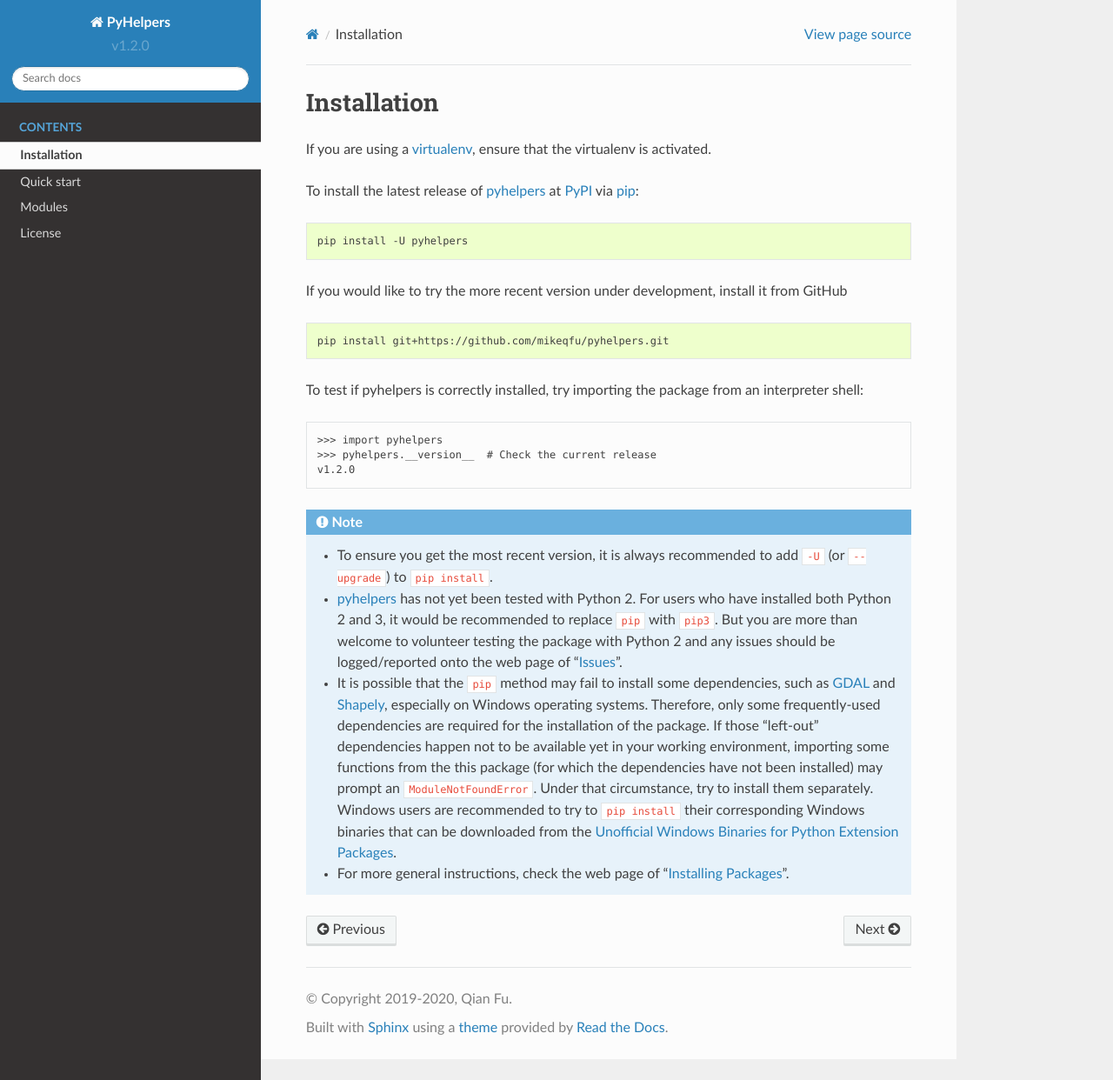
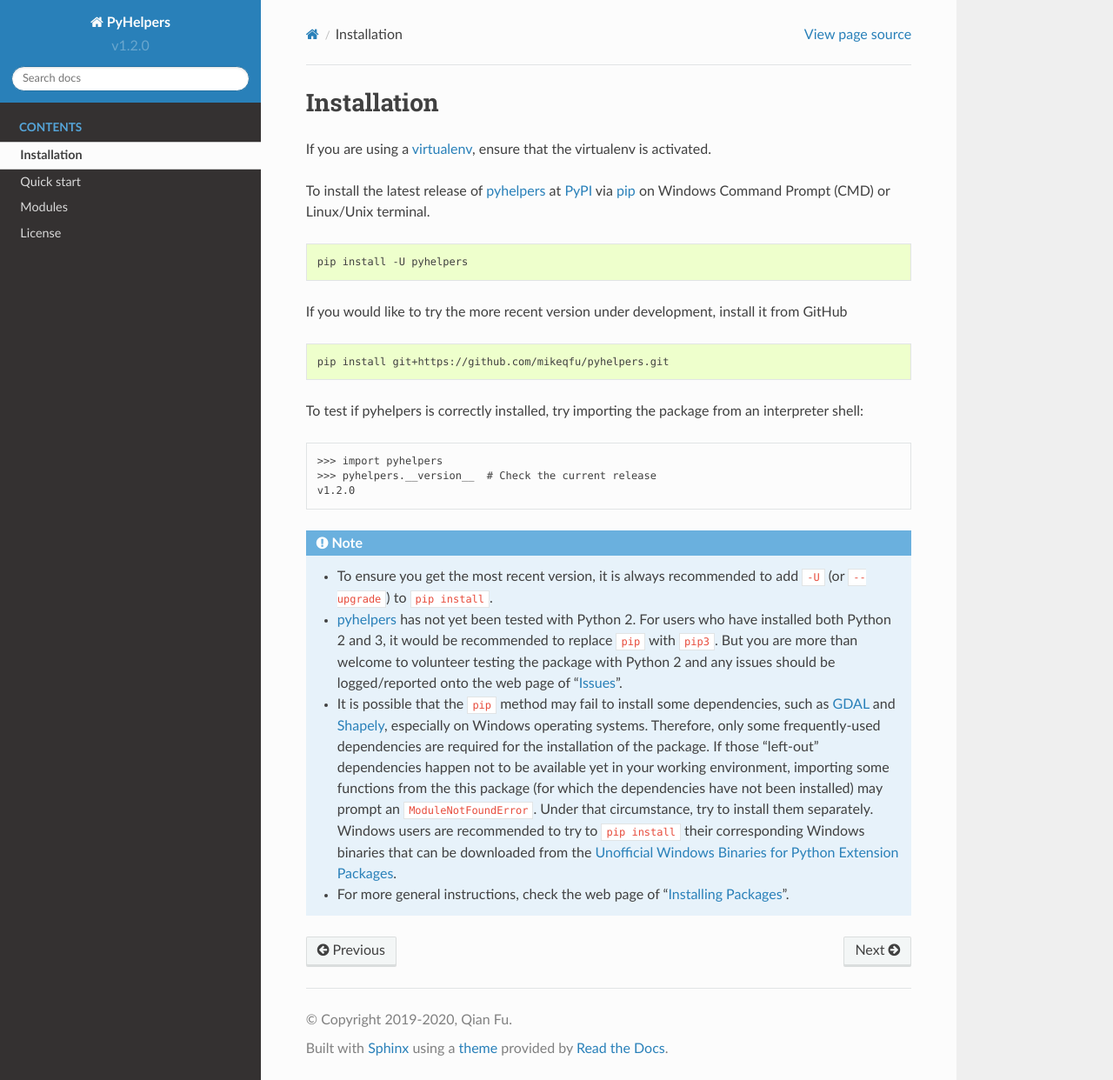
Before and after one commit to mikeqfu/pyhelpers, a Sphinx documentation site: the page built from docs/source/installation.rst, in a window 1280 px wide and 1242 px high. Shown: the whole window at 87% size. Built offline with Sphinx 7.4.7 and the Read the Docs theme 2.0.0, drawn with Linux system fonts in a browser that asks for light colours.

Commit message:
Modified installation.rst

```diff
--- a/docs/source/installation.rst
+++ b/docs/source/installation.rst
@@ -3,7 +3,7 @@ Installation
 
 If you are using a `virtualenv <https://packaging.python.org/key_projects/#virtualenv>`_, ensure that the virtualenv is activated.
 
-To install the latest release of `pyhelpers <https://github.com/mikeqfu/pyhelpers>`_ at `PyPI <https://pypi.org/project/pyhelpers/>`_ via `pip <https://packaging.python.org/key_projects/#pip>`_:
+To install the latest release of `pyhelpers <https://github.com/mikeqfu/pyhelpers>`_ at `PyPI <https://pypi.org/project/pyhelpers/>`_ via `pip <https://packaging.python.org/key_projects/#pip>`_ on Windows Command Prompt (CMD) or Linux/Unix terminal.
 
 .. code-block:: bash
 
```
